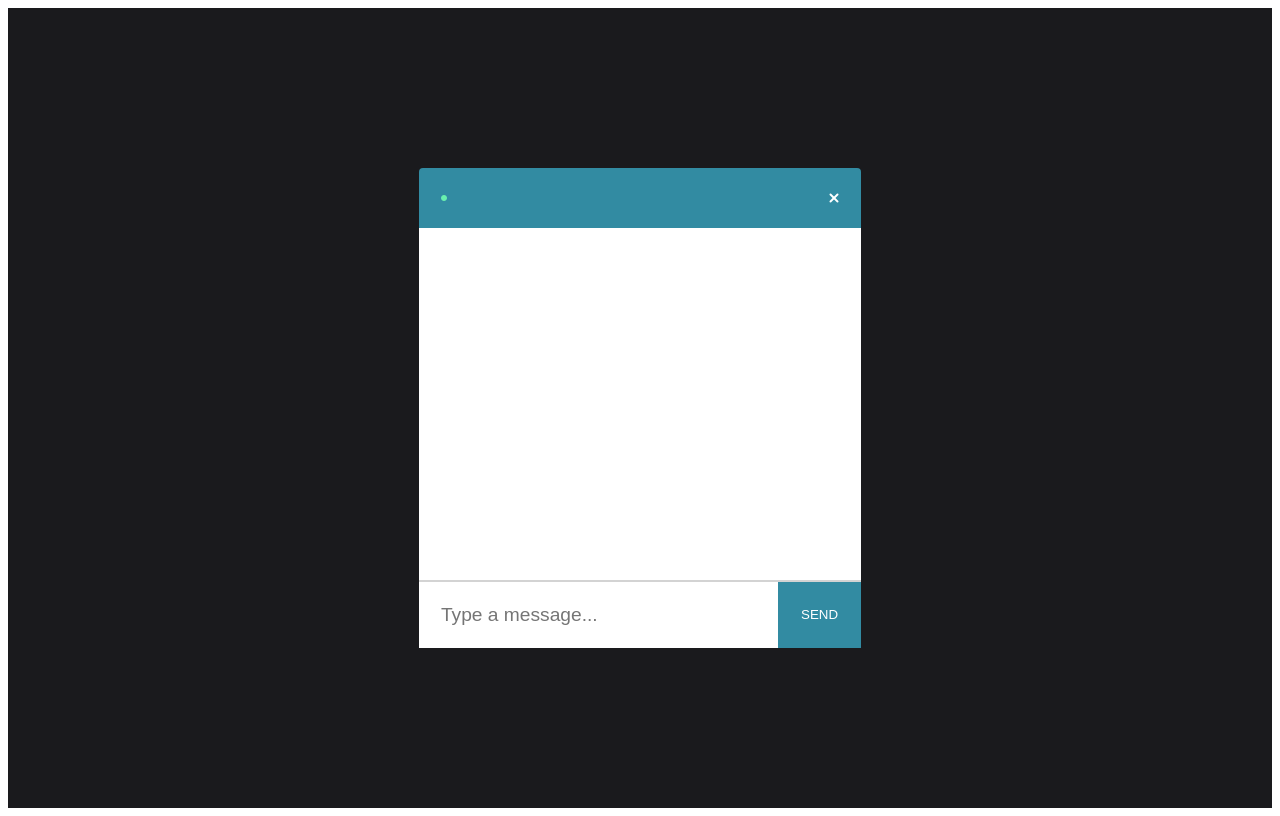
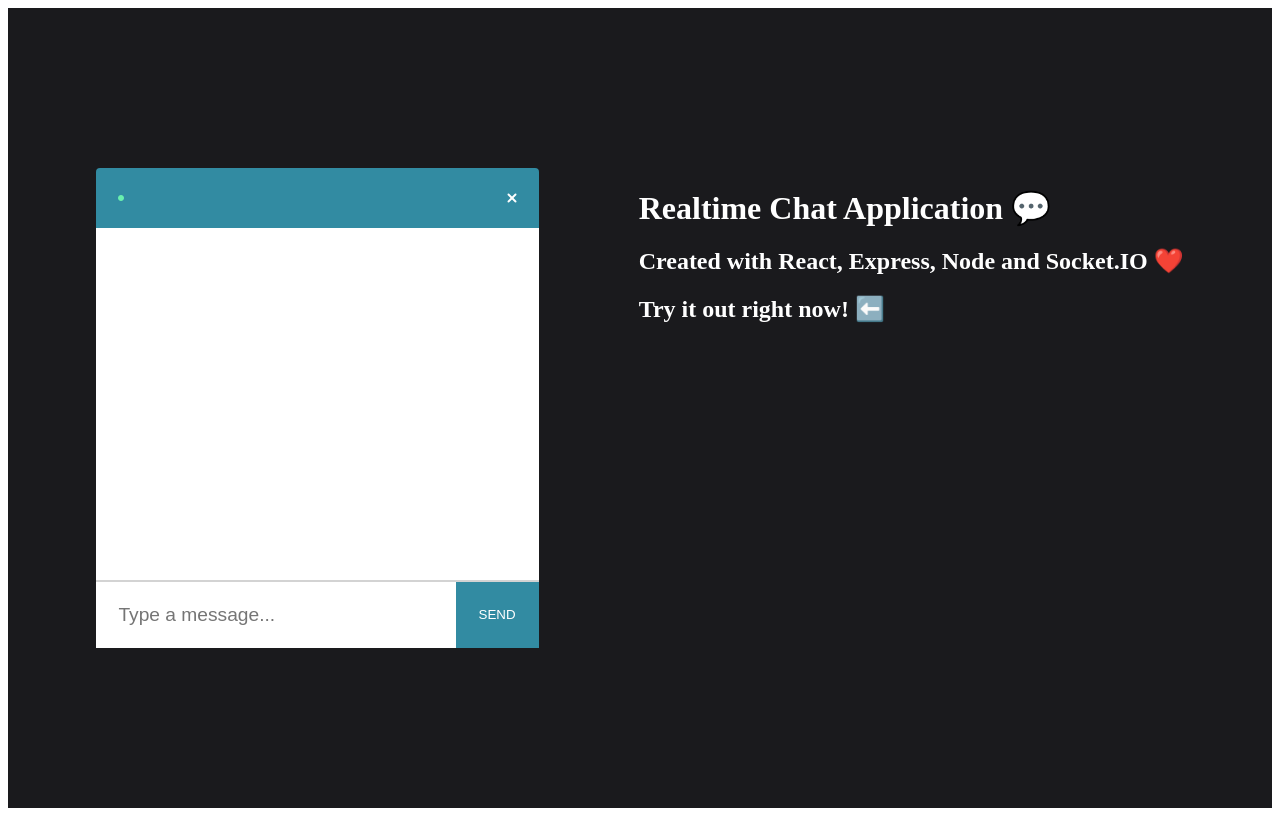
Before and after one commit to manuelsanchez2/chat-react-socket-node, a React (Create React App) app in the folder client/: page /chat in a window 1280 px wide. Built offline with nearby package versions, Linux system fonts and the light colour scheme.

Commit message:
Finish the chat by adding users that are online

```diff
--- a/client/src/components/Chat/Chat.js
+++ b/client/src/components/Chat/Chat.js
@@ -6,6 +6,7 @@
 import InfoBar from "../InfoBar";
 import Messages from "../Messages";
 import Input from "../Input";
+import TextContainer from "../TextContainer/TextContainer";
 
 let socket;
 
@@ -38,9 +39,9 @@
       setMessages((messages) => [...messages, message]);
     });
 
-    // socket.on("roomData", ({ users }) => {
-    //   setUsers(users);
-    // });
+    socket.on("roomData", ({ users }) => {
+      setUsers(users);
+    });
   }, []);
 
   // Function for sending messages
@@ -64,6 +65,7 @@
           sendMessage={sendMessage}
         />
       </div>
+      <TextContainer users={users} />
     </div>
   );
 };
--- a/client/src/components/Messages/Message/Message.js
+++ b/client/src/components/Messages/Message/Message.js
@@ -1,6 +1,8 @@
 import React from "react";
 
 import "./Message.css";
+
+import ReactEmoji from "react-emoji";
 
 const Message = ({ message: { user, text }, name }) => {
   let isSentByCurrentUser = false;
@@ -14,13 +16,13 @@
     <div className="messageContainer justifyEnd">
       <p className="sentText pr-10">{trimmedName}</p>
       <div className="messageBox backgroundBlue">
-        <p className="messageText colorWhite">{text}</p>
+        <p className="messageText colorWhite">{ReactEmoji.emojify(text)}</p>
       </div>
     </div>
   ) : (
     <div className="messageContainer justifyStart">
       <div className="messageBox backgroundLight">
-        <p className="messageText colorDark">{text}</p>
+        <p className="messageText colorDark">{ReactEmoji.emojify(text)}</p>
       </div>
       <p className="sentText pl-10">{user}</p>
     </div>
--- a/client/src/components/Messages/Messages.js
+++ b/client/src/components/Messages/Messages.js
@@ -7,7 +7,7 @@
 
 const Messages = ({ messages, name }) => {
   return (
-    <ScrollToBottom>
+    <ScrollToBottom className="messages">
       {messages.map((message, i) => (
         <div key={i}>
           <Message message={message} name={name} />
--- /dev/null
+++ b/client/src/components/TextContainer/TextContainer.css
@@ -0,0 +1,33 @@
+.textContainer {
+  display: flex;
+  flex-direction: column;
+  margin-left: 100px;
+  color: white;
+  height: 60%;
+  justify-content: space-between;
+}
+
+.activeContainer {
+  display: flex;
+  align-items: center;
+  margin-bottom: 50%;
+}
+
+.activeItem {
+  display: flex;
+  align-items: center;
+}
+
+.activeContainer img {
+  padding-left: 10px;
+}
+
+.textContainer h1 {
+  margin-bottom: 0px;
+}
+
+@media (min-width: 320px) and (max-width: 1200px) {
+  .textContainer {
+    display: none;
+  }
+}
--- /dev/null
+++ b/client/src/components/TextContainer/TextContainer.js
@@ -0,0 +1,47 @@
+import React from "react";
+
+import onlineIcon from "../../assets/icons/onlineIcon.png";
+
+import "./TextContainer.css";
+
+const TextContainer = ({ users }) => (
+  <div className="textContainer">
+    <div>
+      <h1>
+        Realtime Chat Application{" "}
+        <span role="img" aria-label="emoji">
+          💬
+        </span>
+      </h1>
+      <h2>
+        Created with React, Express, Node and Socket.IO{" "}
+        <span role="img" aria-label="emoji">
+          ❤️
+        </span>
+      </h2>
+      <h2>
+        Try it out right now!{" "}
+        <span role="img" aria-label="emoji">
+          ⬅️
+        </span>
+      </h2>
+    </div>
+    {users ? (
+      <div>
+        <h1>People currently chatting:</h1>
+        <div className="activeContainer">
+          <h2>
+            {users.map(({ name }) => (
+              <div key={name} className="activeItem">
+                {name}
+                <img alt="Online Icon" src={onlineIcon} />
+              </div>
+            ))}
+          </h2>
+        </div>
+      </div>
+    ) : null}
+  </div>
+);
+
+export default TextContainer;
--- /dev/null
+++ b/client/src/components/TextContainer/index.js
@@ -0,0 +1 @@
+export { default } from "./TextContainer";
```
Also changed, not shown: 1 other file (tests, documents, lock files or other folders).
